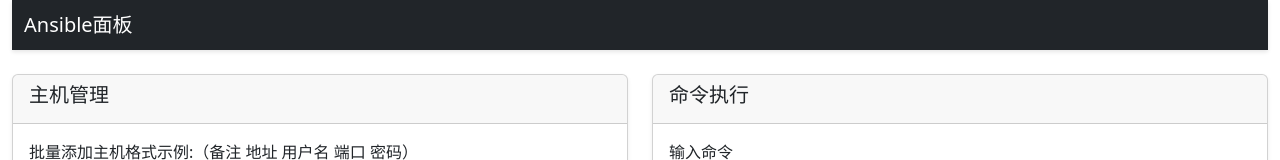
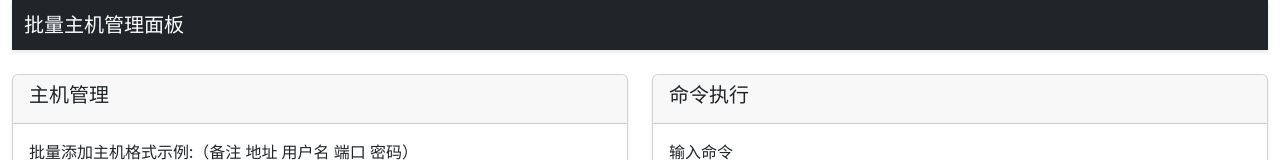
Before and after one commit to admin8800/ansible, a plain HTML site: page public/index.html in a window 1280 px wide. Shown: the top 160 px of the page. Drawn offline with nearby package versions, Linux system fonts and the light colour scheme; no server answers.

Commit message:
Update index.html

```diff
--- a/public/index.html
+++ b/public/index.html
@@ -3,7 +3,7 @@
 <head>
     <meta charset="UTF-8">
     <meta name="viewport" content="width=device-width, initial-scale=1.0">
-    <title>Ansible面板</title>
+    <title>批量主机管理面板</title>
     <!-- Bootstrap CSS -->
     <link href="https://cdnjs.cloudflare.com/ajax/libs/bootstrap/5.3.0/css/bootstrap.min.css" rel="stylesheet">
     <!-- Font Awesome CSS for icons -->
@@ -21,7 +21,7 @@
     <div class="container-fluid">
         <nav class="navbar navbar-dark bg-dark mb-4">
             <div class="container-fluid">
-                <span class="navbar-brand mb-0 h1">Ansible面板</span>
+                <span class="navbar-brand mb-0 h1">批量主机管理面板</span>
             </div>
         </nav>
 
```
